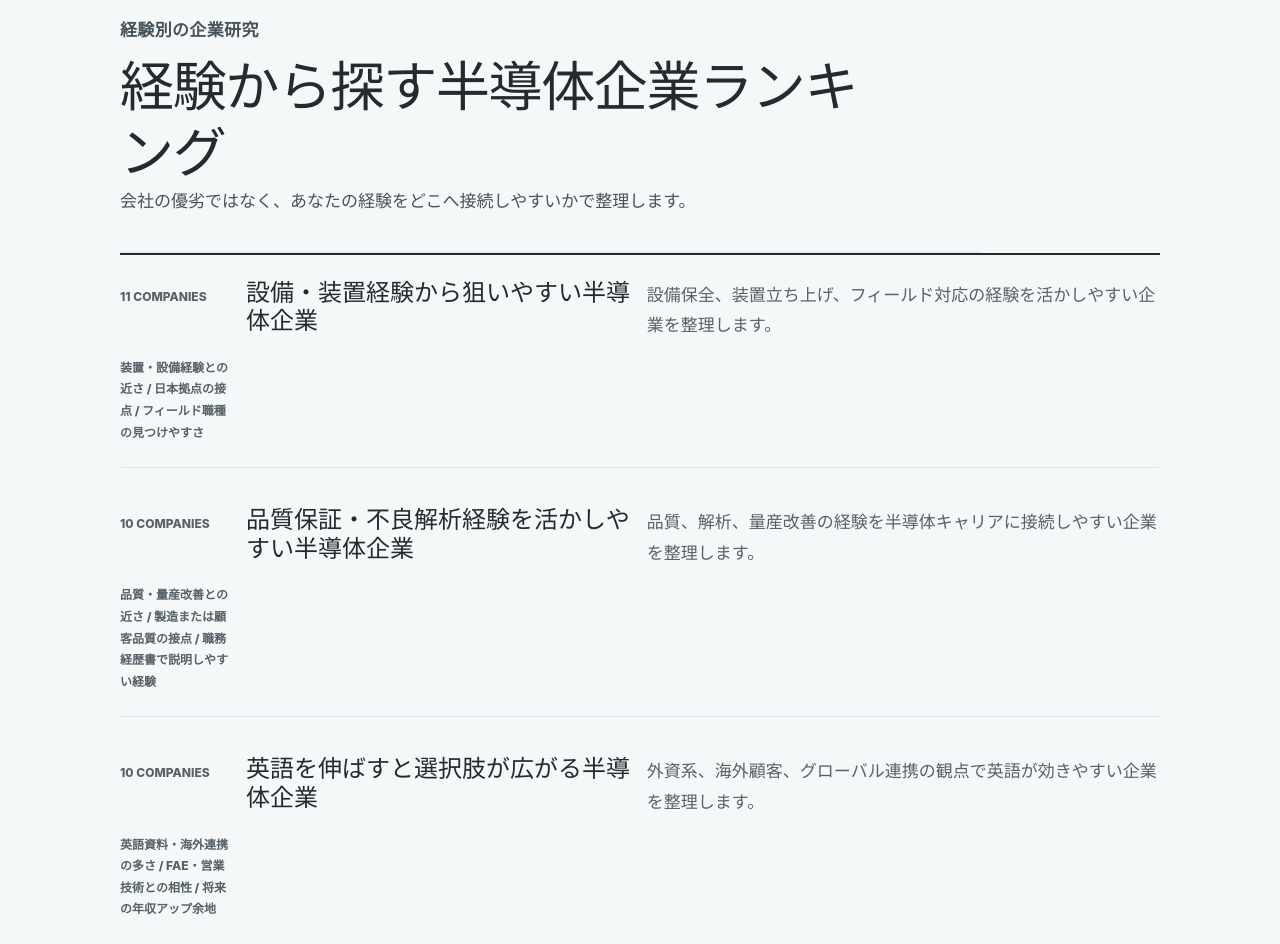
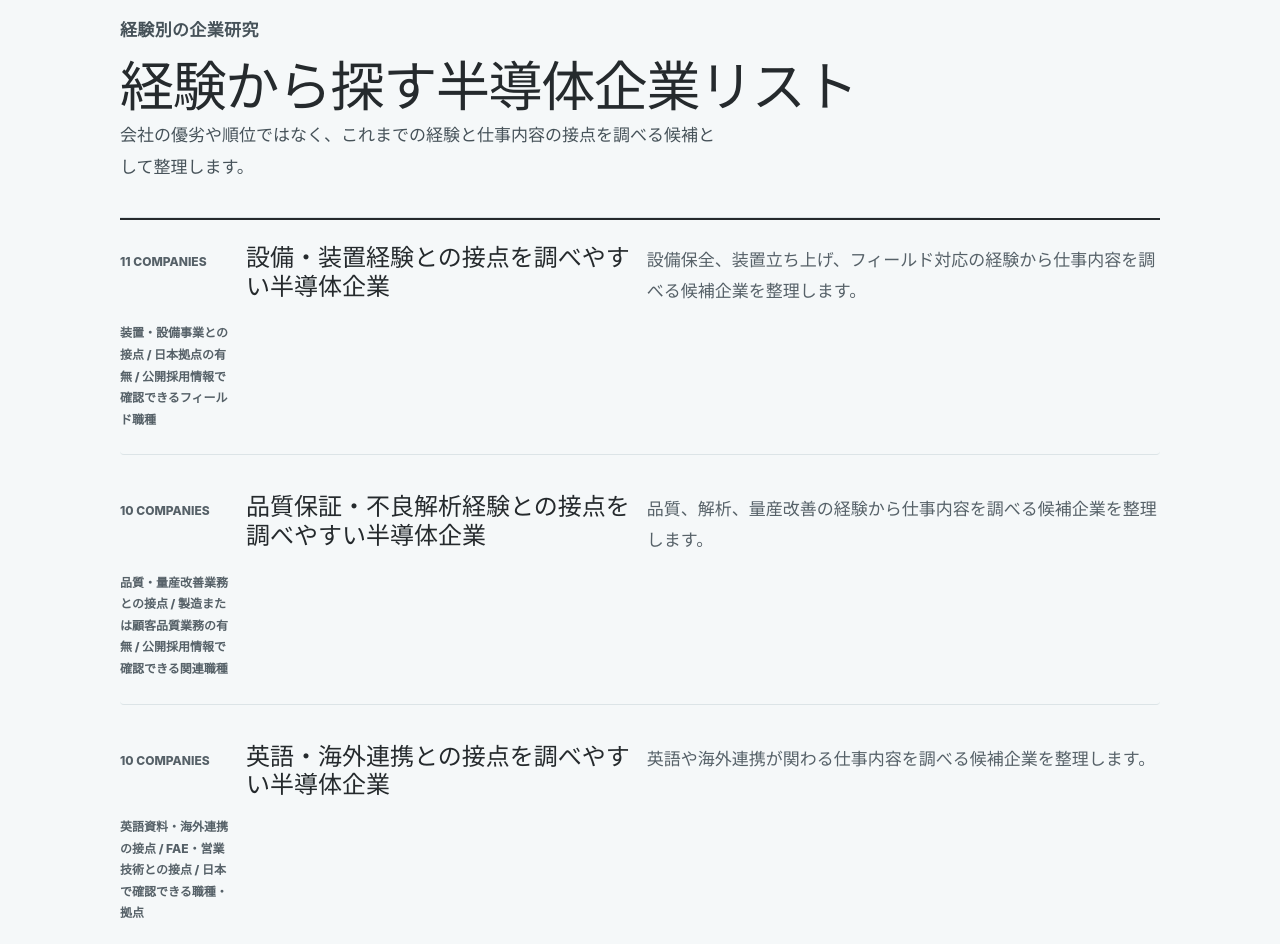
Before and after one commit to ryo0905-eng/manufacturing-compass, a Next.js app: page /rankings in a window 1280 px wide. Shown: the part 140-1084 px from the top of the page. Built offline with nearby package versions, Linux system fonts and the light colour scheme; no server answers.

Commit message:
fix: 主観的な企業ランキングを経験別リストへ変更する

```diff
--- a/src/app/rankings/[slug]/page.tsx
+++ b/src/app/rankings/[slug]/page.tsx
@@ -46,19 +46,22 @@ export default async function RankingPage({ params }: RankingPageProps) {
         <p>{ranking.description}</p>
       </section>
 
-      <section className="ranking-criteria" aria-label="ランキング基準">
+      <p className="ranking-order-note">
+        掲載順は企業の優劣やおすすめ順位を示すものではありません。各社の事業内容や公開されている職種を確認するための候補リストです。
+      </p>
+
+      <section className="ranking-criteria" aria-label="企業を整理した観点">
         {ranking.criteria.map((criterion) => (
           <div key={criterion}>
-            <span>Check</span>
+            <span>Research point</span>
             <strong>{criterion}</strong>
           </div>
         ))}
       </section>
 
-      <section className="ranking-list" aria-label="企業ランキング">
-        {rankingCompanies.map((company, index) => (
+      <section className="ranking-list" aria-label="企業リスト">
+        {rankingCompanies.map((company) => (
           <article className="ranking-item" key={company.id}>
-            <span>{String(index + 1).padStart(2, "0")}</span>
             <div>
               <p className="eyebrow">{company.businessModel}</p>
               <h2>{company.nameJa}</h2>
@@ -90,7 +93,7 @@ export default async function RankingPage({ params }: RankingPageProps) {
         </div>
       </section>
 
-      <AffiliateCta title={`${ranking.title}をもとに相談する`} />
+      <AffiliateCta title="企業リストをもとに相談する" />
     </main>
   );
 }
--- a/src/app/rankings/page.tsx
+++ b/src/app/rankings/page.tsx
@@ -4,8 +4,8 @@ import { AffiliateCta } from "@/components/AffiliateCta";
 import { rankings } from "@/data/editorial";
 
 export const metadata: Metadata = {
-  title: "半導体企業ランキング",
-  description: "設備、品質、英語など、キャリア準備の観点で半導体企業を探せるランキングです。",
+  title: "経験別に探す半導体企業",
+  description: "設備、品質、英語など、これまでの経験との接点から半導体企業を調べるための企業リストです。",
 };
 
 export default function RankingsPage() {
@@ -13,11 +13,11 @@ export default function RankingsPage() {
     <main className="page">
       <section className="page-hero">
         <p className="eyebrow">経験別の企業研究</p>
-        <h1>経験から探す半導体企業ランキング</h1>
-        <p>会社の優劣ではなく、あなたの経験をどこへ接続しやすいかで整理します。</p>
+        <h1>経験から探す半導体企業リスト</h1>
+        <p>会社の優劣や順位ではなく、これまでの経験と仕事内容の接点を調べる候補として整理します。</p>
       </section>
 
-      <section className="article-grid" aria-label="ランキング一覧">
+      <section className="article-grid" aria-label="経験別の企業リスト一覧">
         {rankings.map((ranking) => (
           <Link className="article-card" href={`/rankings/${ranking.slug}`} key={ranking.slug}>
             <span>{ranking.companyIds.length} companies</span>
@@ -28,7 +28,7 @@ export default function RankingsPage() {
         ))}
       </section>
 
-      <AffiliateCta title="ランキングを見た後、狙い方を相談する" />
+      <AffiliateCta title="企業リストを見た後、狙い方を相談する" />
     </main>
   );
 }
--- a/src/data/editorial.ts
+++ b/src/data/editorial.ts
@@ -15,24 +15,24 @@ export type Ranking = {
 export const rankings: Ranking[] = [
   {
     slug: "equipment-career-entry",
-    title: "設備・装置経験から狙いやすい半導体企業",
-    description: "設備保全、装置立ち上げ、フィールド対応の経験を活かしやすい企業を整理します。",
+    title: "設備・装置経験との接点を調べやすい半導体企業",
+    description: "設備保全、装置立ち上げ、フィールド対応の経験から仕事内容を調べる候補企業を整理します。",
     companyIds: ["tokyo-electron", "screen", "advantest", "applied-materials", "lam-research", "asml", "kla", "teradyne", "disco", "lasertec", "hitachi-hightech"],
-    criteria: ["装置・設備経験との近さ", "日本拠点の接点", "フィールド職種の見つけやすさ"],
+    criteria: ["装置・設備事業との接点", "日本拠点の有無", "公開採用情報で確認できるフィールド職種"],
   },
   {
     slug: "quality-career-entry",
-    title: "品質保証・不良解析経験を活かしやすい半導体企業",
-    description: "品質、解析、量産改善の経験を半導体キャリアに接続しやすい企業を整理します。",
+    title: "品質保証・不良解析経験との接点を調べやすい半導体企業",
+    description: "品質、解析、量産改善の経験から仕事内容を調べる候補企業を整理します。",
     companyIds: ["tsmc", "micron", "kioxia", "renesas", "rohm", "samsung-electronics", "onsemi", "infineon", "sumco", "hitachi-hightech"],
-    criteria: ["品質・量産改善との近さ", "製造または顧客品質の接点", "職務経歴書で説明しやすい経験"],
+    criteria: ["品質・量産改善業務との接点", "製造または顧客品質業務の有無", "公開採用情報で確認できる関連職種"],
   },
   {
     slug: "english-global-career",
-    title: "英語を伸ばすと選択肢が広がる半導体企業",
-    description: "外資系、海外顧客、グローバル連携の観点で英語が効きやすい企業を整理します。",
+    title: "英語・海外連携との接点を調べやすい半導体企業",
+    description: "英語や海外連携が関わる仕事内容を調べる候補企業を整理します。",
     companyIds: ["nvidia", "amd", "qualcomm", "marvell", "asml", "applied-materials", "lam-research", "micron", "infineon", "nxp"],
-    criteria: ["英語資料・海外連携の多さ", "FAE・営業技術との相性", "将来の年収アップ余地"],
+    criteria: ["英語資料・海外連携の接点", "FAE・営業技術との接点", "日本で確認できる職種・拠点"],
   },
 ];
 
```
Also changed, not shown: src/app/globals.css.
